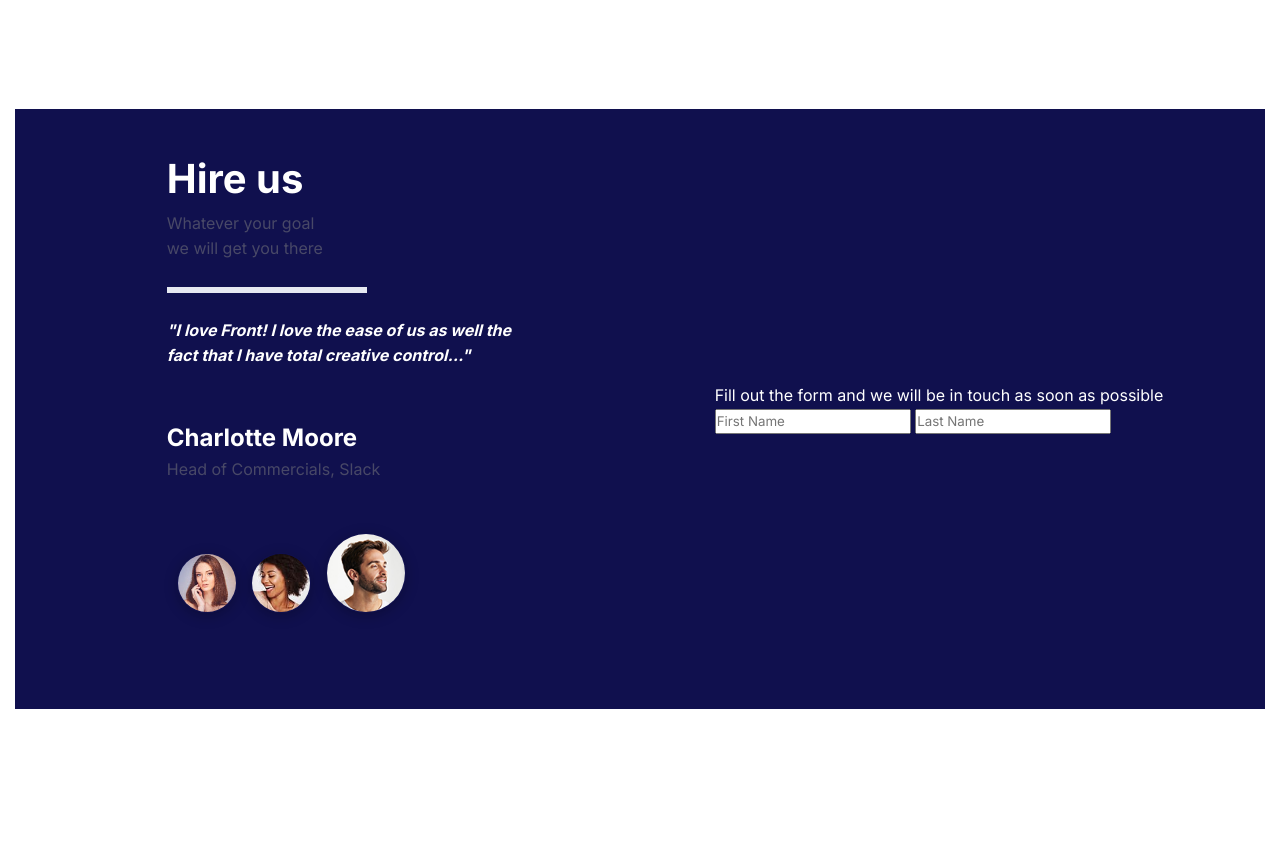
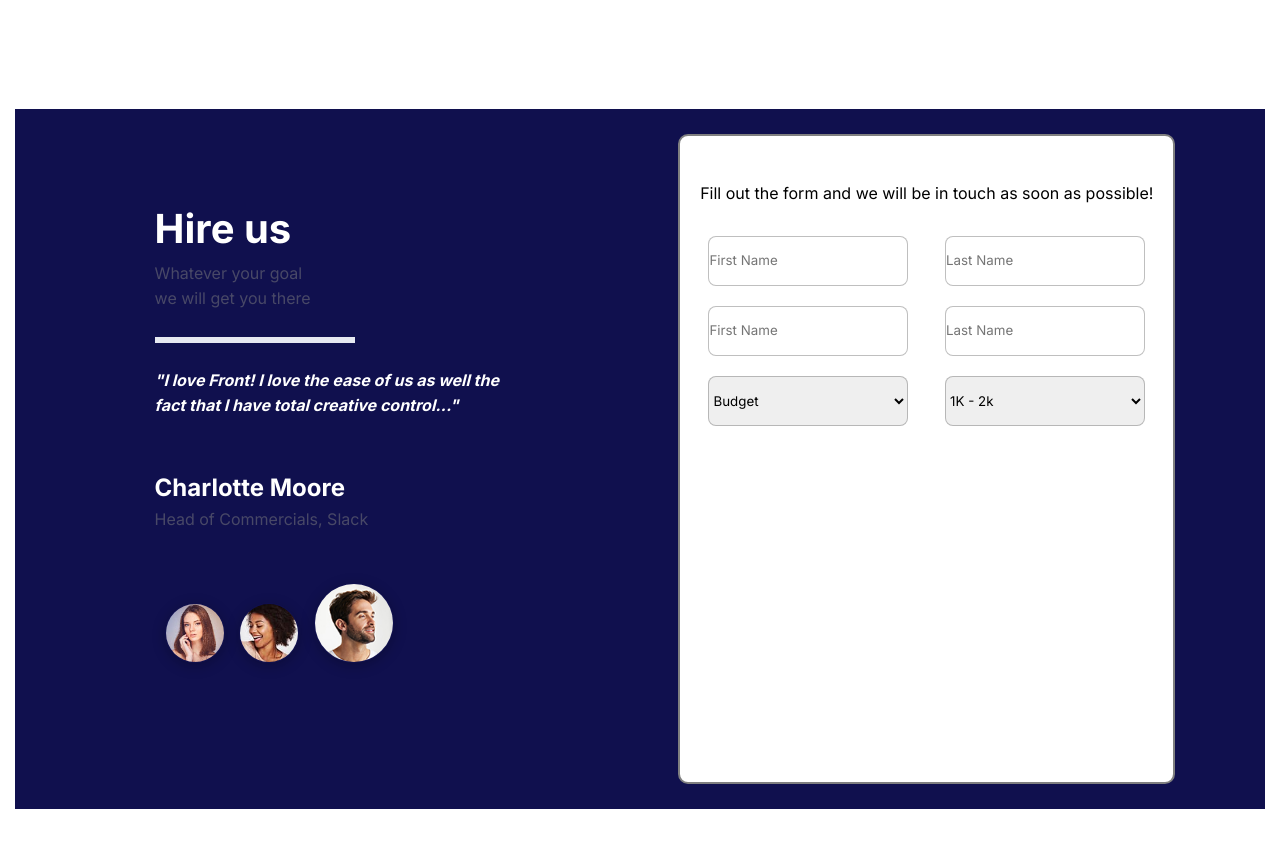
Before and after one commit to natespencer28/Saas_Project, a plain HTML site: page index.html in a window 1280 px wide. Shown: the part 4680-5527 px from the top of the page. Drawn offline with nearby package versions, Linux system fonts and the light colour scheme.

Commit message:
Added budget dropdown

```diff
--- a/index.html
+++ b/index.html
@@ -313,11 +313,27 @@
         <img class="circle-lg"src="./saas-project-assets/people/man_one.jpg" alt="">
       </div>
     </div>
-    <form action="/blank">
-      <p>Fill out the form and we will be in touch as soon as possible</p>
+    <form class="form" action="/blank">
+      <p>Fill out the form and we will be in touch as soon as possible!</p>
       <div class="names">
         <input type="text" id="first" name="first" placeholder="First Name">
         <input type="text" id="last" name="last" placeholder="Last Name">
+      </div>
+      <div class="names">
+        <input type="text" id="first" name="first" placeholder="First Name">
+        <input type="text" id="last" name="last" placeholder="Last Name">
+      </div>
+      <div class="names">
+          <select name="budget" id="budget">
+            <option value="budget" aria-placeholder, selected, hidden>Budget</option>
+            <option value="1K - 2K">1K - 2k</option>
+            <option value="3K - 4K">3K - 4k</option>
+            <option value="5K+">5K+</option>
+          </select>
+          <select name="budget" id="budget">
+            <option value="1K - 2K">1K - 2k</option>
+            <option value="1K - 2K">1K - 2k</option>
+          </select>
       </div>
     </form>
   </div>
--- a/styles.css
+++ b/styles.css
@@ -449,7 +449,7 @@ background-size: cover;
     justify-content: space-around;
     background-color: rgb(16, 16, 78);
     color: white;
-    height: 600px;
+    height: 700px;
     width: auto;
     align-content: center;
     align-items: center;
@@ -500,3 +500,31 @@ background-size: cover;
   height: 80px;
   width: 80px;
 }
+
+.form{
+  height: 650px;
+  padding-top: 25px;
+  border: 1px solid white;
+  border-radius: 10px;
+  background-color: white;
+  border: solid 2px grey;
+}
+
+.form p{
+  padding: 10px;
+  margin: 10px;
+  color: black;
+}
+
+.names{
+  padding: 10px;
+  display: flex;
+  justify-content: space-around;
+  height: 70px;
+}
+
+.names input, .names select{
+  border-radius: 8px;
+  width: 200px;
+  border: 1px solid rgb(128, 128, 128, 0.5);
+}
```
